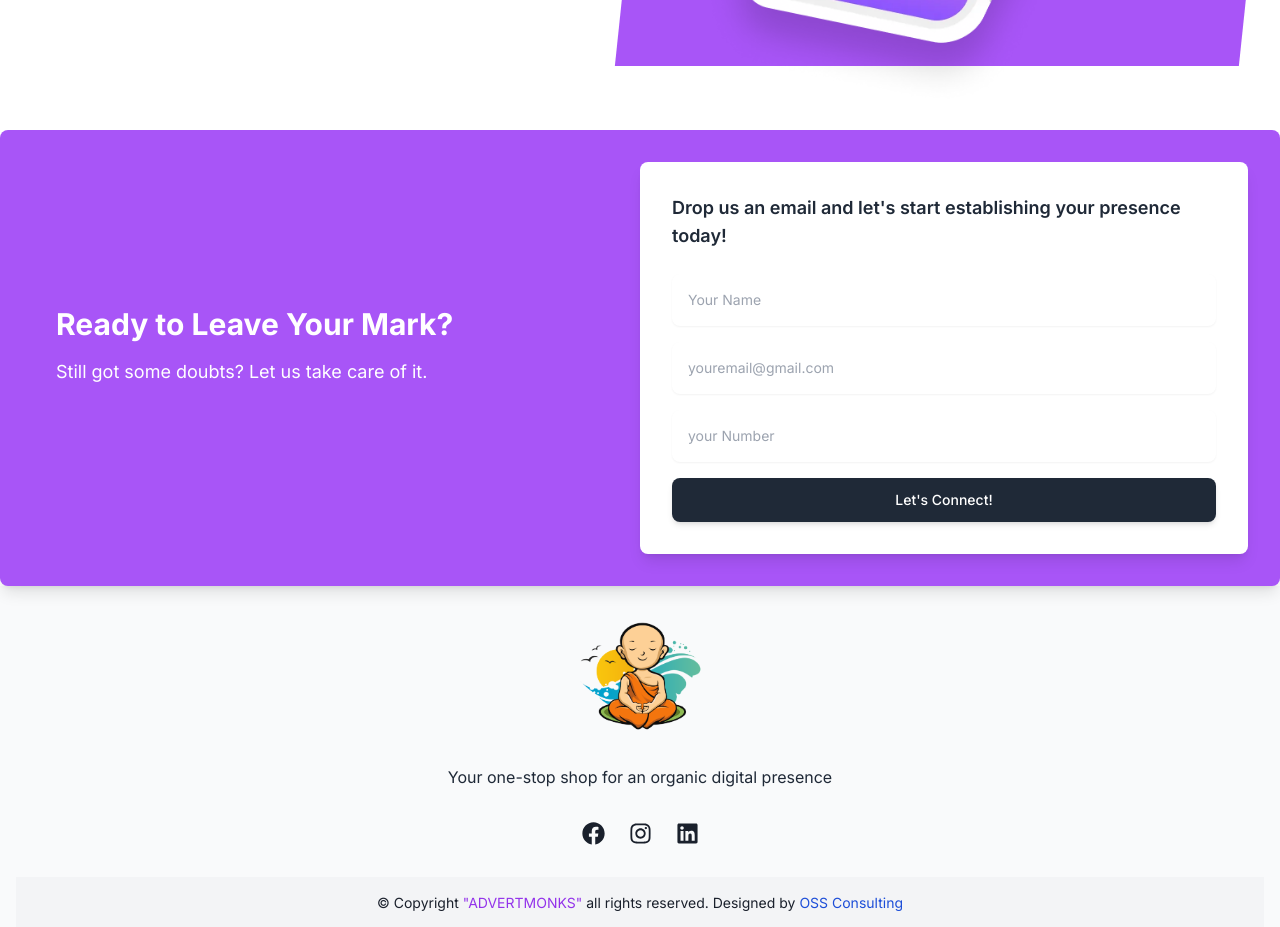
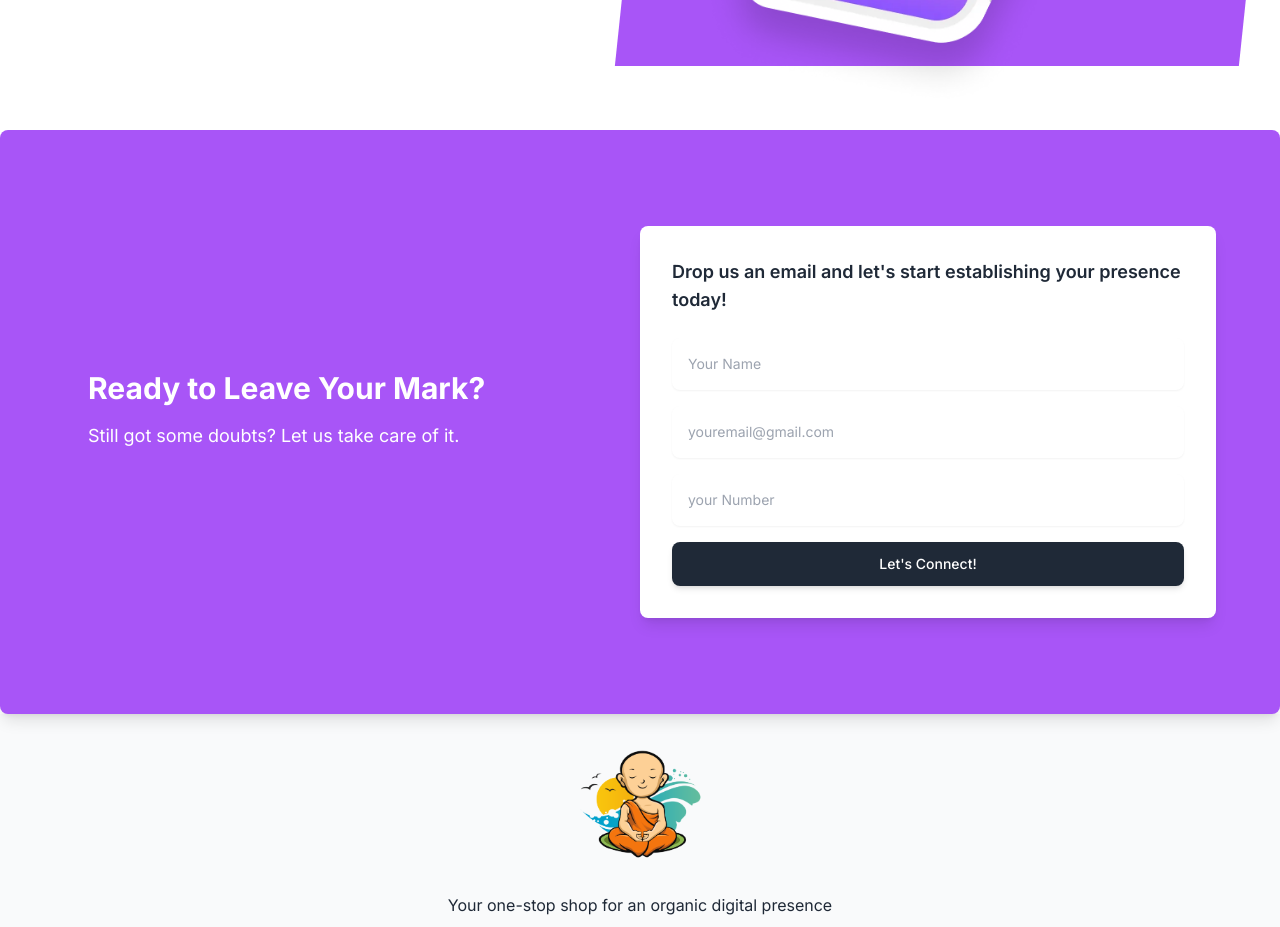
Before and after one commit to advertmonks/advertmonkswebsite, a Next.js app: page /about in a window 1280 px wide. Shown: the part 2320-3247 px from the top of the page. Built offline with nearby package versions, Linux system fonts and the light colour scheme.

Commit message:
email design

```diff
--- a/src/components/aboutconnet.jsx
+++ b/src/components/aboutconnet.jsx
@@ -23,7 +23,7 @@ const ContactPage = () => {
     }));
 
   return (
-    <div className="flex flex-col md:flex-row items-center justify-between bg-purple-500 p-8 rounded-lg shadow-lg">
+    <div id="contactForm" className="flex flex-col md:flex-row items-center justify-between bg-purple-500 px-16 py-24 rounded-lg shadow-lg ">
       {/* Left Side - Text Content */}
       <div className="text-white md:w-1/2 p-6">
         <h1 className="text-3xl font-bold mb-4">Ready to Leave Your Mark?</h1>
--- a/src/components/abouthero.jsx
+++ b/src/components/abouthero.jsx
@@ -42,7 +42,7 @@ const HeroSection = () => {
               required
             />
           </div>
-          <Link href="/about#contactform">
+          <Link href="/about#contactForm">
             <button className="bg-gray-900 text-white px-6 py-3 rounded-md hover:bg-gray-800 transition duration-300 w-full sm:w-auto">
               Get a proposal
             </button>
--- a/src/components/home/quoteForm.jsx
+++ b/src/components/home/quoteForm.jsx
@@ -37,7 +37,7 @@ export default function QuoteForm() {
             required
             className="w-full sm:w-auto px-4 py-2 rounded-lg h-11 border-none outline-none focus:ring-2 focus:ring-purple-300"
           />
-          <Link href="/about#contactform">
+          <Link href="/about#contactForm">
             <button
               type="submit"
               className="w-full sm:w-auto px-6 py-2 bg-black text-white rounded-lg hover:bg-gray-800 transition duration-300"
```
